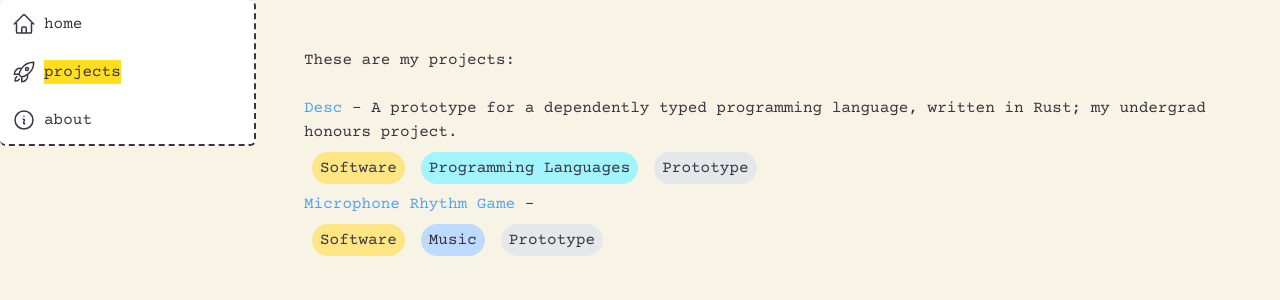
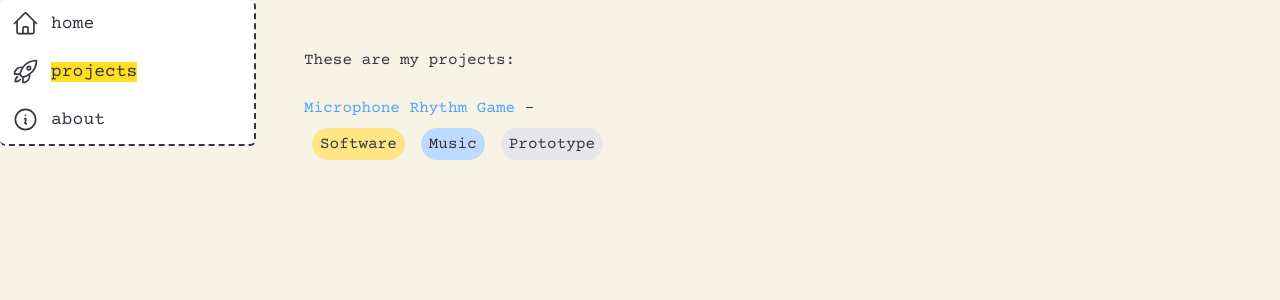
Before and after one commit to grace125/personal-site, a Next.js app: page /projects in a window 1280 px wide. Shown: the top 300 px of the page. Built offline with nearby package versions, Linux system fonts and the light colour scheme.

Commit message:
Fix sidenav sizes

```diff
--- a/app/projects/page.tsx
+++ b/app/projects/page.tsx
@@ -32,12 +32,12 @@ type TagData = typeof tagData[Tag]
 type Project = { name: string, description: string, href: string, tags: Tag[],  } // date: Date
 
 const projects: Project[] = [
-    {
-        name: "Desc",
-        description: "A prototype for a dependently typed programming language, written in Rust; my undergrad honours project.",
-        href: "/projects/desc",
-        tags: ["Software", "Programming Languages", "Prototype"],
-    },
+    // {
+    //     name: "Desc",
+    //     description: "A prototype for a dependently typed programming language, written in Rust; my undergrad honours project.",
+    //     href: "/projects/desc",
+    //     tags: ["Software", "Programming Languages", "Prototype"],
+    // },
     {
         name: "Microphone Rhythm Game",
         description: "",
--- a/app/ui/component/Paragraph.tsx
+++ b/app/ui/component/Paragraph.tsx
@@ -1,5 +1,5 @@
 import { ReactNode } from "react";
 
 export default function P(props: { children: ReactNode }) {
-  return <p className="text-lg leading-[1em]">{props.children}</p>
+  return <p className="text-2xl lg:text-xl leading-[1em]">{props.children}</p>
 }
--- a/app/ui/component/Section.tsx
+++ b/app/ui/component/Section.tsx
@@ -6,7 +6,7 @@ import { LevelContext } from './LevelContext';
 export default function Section(props: { children?: ReactNode }) {
   const level = useContext(LevelContext);
   return (
-    <section className={`block space-y-4`}> {/*p-5 rounded-sm border*/}
+    <section className={`block space-y-[1em]`}> {/*p-5 rounded-sm border*/}
       <LevelContext value={level + 1}>
         {props.children}
       </LevelContext>
--- a/app/ui/sidenav.tsx
+++ b/app/ui/sidenav.tsx
@@ -20,10 +20,12 @@ export default function SideNav() {
                 return <Link
                     key={link.name}
                     href={link.href}
-                    className={`group flex h-12 grow hover:bg-sky-100 items-center justify-center gap-2 p-3 text-base font-medium hover:text-blue-600 lg:flex-none lg:justify-start lg:p-2 lg:px-3`}
+                    className={`group flex lg:flex-none h-12 grow hover:bg-sky-100 items-center justify-center lg:justify-start gap-2 p-3 lg:p-2 lg:px-3 text-lg font-medium hover:text-blue-600`}
                 >
-                    <link.icon className="w-6"/>
-                    <p className={`${text_style}`}>{link.name}</p>
+                    <div>
+                        <link.icon className="w-[1.5em] inline-block align-middle mr-3"/>
+                        <span className={`${text_style}`}>{link.name}</span>
+                    </div>
                 </Link>
             })}
         </div>
```
